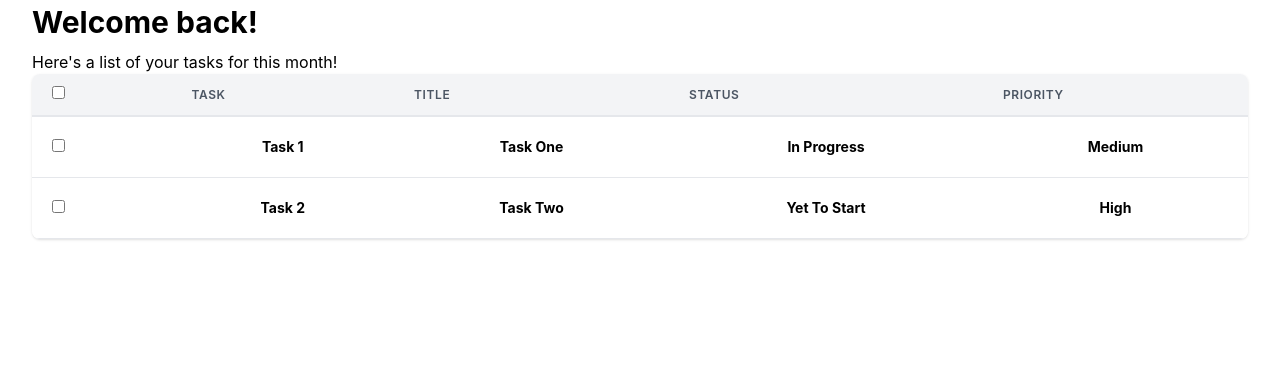
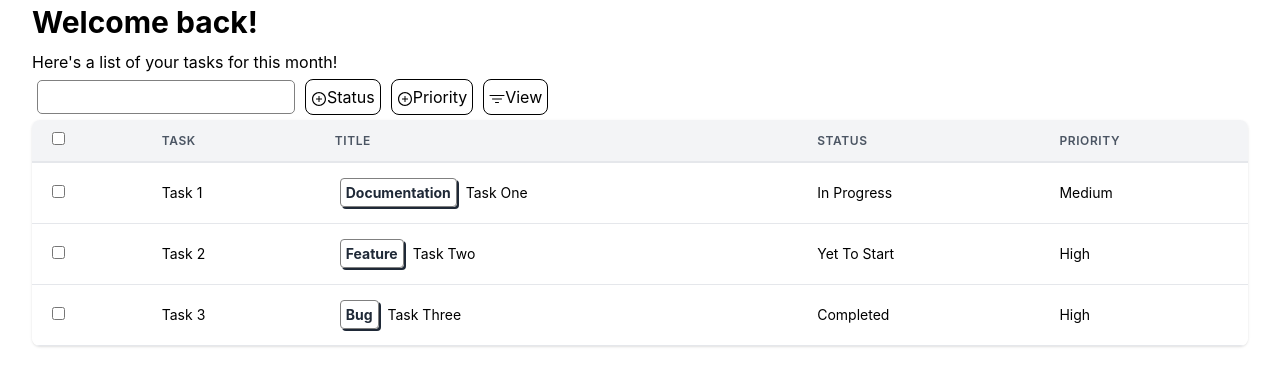
Before and after one commit to dchaitu/task_list, a React (Create React App) app: page / in a window 1280 px wide. Shown: the top 386 px of the page. Built offline with nearby package versions, Linux system fonts and the light colour scheme.

Commit message:
Adding Dropdrown Button

```diff
--- a/package.json
+++ b/package.json
@@ -12,6 +12,7 @@
     "lucide-react": "^0.424.0",
     "react": "^18.3.1",
     "react-dom": "^18.3.1",
+    "react-icons": "^5.3.0",
     "react-scripts": "5.0.1",
     "tailwind-merge": "^2.4.0",
     "tailwindcss-animate": "^1.0.7",
--- a/src/App.js
+++ b/src/App.js
@@ -2,22 +2,16 @@ import './App.css';
 import Task from "./components/Task/task";
 import {Component} from "react";
 import Header from "./components/Header/header";
+import Dropdown from "./components/Dropdown/dropdown";
 
-
-class App extends Component {
-
-  state = {
-    isIssueSelected:''
-  }
-  taskStatus = {"YET_TO_START": "Yet To Start",}
-  tableStyle = "px-5 py-3 border-b-2 border-gray-200 bg-gray-100 text-left text-xs font-semibold text-gray-600 uppercase tracking-wider"
-  tasks = [
+const tasks = [
       {
         "id":"1",
         "name": "Task 1",
         "title": "Task One",
         "status": "In Progress",
         "priority": "Medium",
+        "tag": "Documentation"
       },
       {
         "id":"2",
@@ -25,43 +19,73 @@ class App extends Component {
         "title": "Task Two",
         "status": "Yet To Start",
         "priority": "High",
+        "tag": "Feature"
+      },
+      {
+        "id":"3",
+        "name": "Task 3",
+        "title": "Task Three",
+        "status": "Completed",
+        "priority": "High",
+        "tag": "Bug"
       },
     ]
+class App extends Component {
 
-  rowStyle = { textDecoration: 'line-through' };
+  state = {
+    isIssueSelected:null,
+    searchInput: '',
+    currentTasks: tasks,
+    isViewOpen:false
+  }
 
-  getSelectedTask = () => {
-    console.log("Clicked")
+
+
+  getSelectedTask = (taskId) => {
     this.setState((prevState) => ({
-      isIssueSelected: !prevState.isIssueSelected,
+      isIssueSelected: prevState.isIssueSelected === taskId ? null : taskId ,
     }));
   };
 
-  // selectedTask = (id) => {
-  //     for( task in this.tasks)
-  //     {
-  //       if( id === task["id"])
-  //         return
-  //       (<tr className={this.rowStyle}>
-  //           <Task taskName={task["name"]} taskTitle={task["title"]} taskStatus={task["status"]}
-  //                 taskPriority={task["priority"]}/>
-  //         </tr>
-  //       )
-  //     }
-  // }
+
+  getFilteredTasks = (titleName) =>  {
+    this.setState(
+      {currentTasks: tasks.filter((task)=> task["title"].includes(titleName))})
+      console.log("currentTasks:-",this.state.currentTasks);
+
+    }
 
 
 
-  getTasks = () => this.tasks.map(task => (
-    <Task taskId={task["id"]} taskName={task["name"]} taskTitle={task["title"]} taskStatus={task["status"]}
-          taskPriority={task["priority"]} selectTask={this.getSelectedTask}/>
-  ))
+  showDropDownMenu = () =>{
+    this.setState((prevState) => ({isViewOpen : !prevState.isViewOpen}))
+    console.log("isViewOpen:-", this.state.isViewOpen);
+  }
+
+  getTasks = () => this.state.currentTasks.map(task => {
+    const isIssueSelected = this.state.isIssueSelected === task["id"];
+    console.log(this.state.currentTasks);
+    console.log("isIssueSelected ", isIssueSelected, task["id"]);
+    return(
+    <Task taskTag={task["tag"]} taskId={task["id"]} taskName={task["name"]} taskTitle={task["title"]} taskStatus={task["status"]}
+          taskPriority={task["priority"]} selectTask={() => this.getSelectedTask(task["id"])}
+          isIssueSelected={isIssueSelected}
+    />
+  )})
+  onChangeSearchInput = event => {
+    this.setState({
+      searchInput: event.target.value,
+    })
+    this.getFilteredTasks(this.state.searchInput);
+    //   console.log(this.state.searchInput);
+  }
 
 
   render() {
     return (
       <div>
-        <Header/>
+        <Header searchText={this.onChangeSearchInput} viewFilter={this.showDropDownMenu}/>
+        {this.state.isViewOpen && <Dropdown fieldOne="Title" fieldTwo="Status" fieldThree="Priority"/>}
         <div className="container mx-auto px-4 sm:px-8">
           <div className="min-w-full shadow rounded-lg overflow-hidden">
             <table className="min-w-full leading-normal">
--- /dev/null
+++ b/src/components/Dropdown/dropdown.css
@@ -0,0 +1,4 @@
+
+.dropdown {
+  position: relative;
+}
--- /dev/null
+++ b/src/components/Dropdown/dropdown.js
@@ -0,0 +1,16 @@
+import React from 'react';
+import './dropdown.css';
+
+const Dropdown = (props) => {
+  return (
+    <div className="flex flex-col dropdown">
+      <ul className='flex flex-col gap-4'>
+        <li>{props.fieldOne}</li>
+        <li>{props.fieldTwo}</li>
+        <li>{props.fieldThree}</li>
+      </ul>
+    </div>
+  )
+}
+
+export default Dropdown;
--- a/src/components/Header/header.css
+++ b/src/components/Header/header.css
@@ -3,3 +3,19 @@
   height: 50px;
   font-size: 30px;
 }
+
+.button{
+  background-color: transparent;
+  padding: 5px;
+  margin: 5px;
+  border-radius: 8px;
+  border: 1px solid black;
+
+}
+
+.text-box {
+  border: 1px solid gray;
+  border-radius: 5px;
+  margin: 5px;
+  padding: 4px;
+}
--- a/src/components/Header/header.js
+++ b/src/components/Header/header.js
@@ -1,12 +1,25 @@
 import './header.css';
 
+import { AiOutlinePlusCircle } from "react-icons/ai";
+import { IoFilterOutline } from "react-icons/io5";
 
-const Header = () => (
-  <div className="container mx-auto px-4 sm:px-8">
+
+
+const Header = (props) => {
+
+  const {searchText, viewFilter,} = props;
+
+  return(<div className="container mx-auto px-4 sm:px-8">
     <h1 className="header">
       <b>Welcome back!</b></h1>
     <p>Here's a list of your tasks for this month!</p>
-  </div>
-)
+    <input className="text-box" onChange={searchText} type="text"/>
+    <button className="button" type='button'><AiOutlinePlusCircle className="inline-block"/>Status</button>
+    <button className="button" type='button'><AiOutlinePlusCircle className="inline-block"/>Priority</button>
+    <button className="button" type='button' onClick={viewFilter}><IoFilterOutline className="inline-block"/>View</button>
+
+
+  </div>)
+}
 
 export default Header
--- a/src/components/Task/task.css
+++ b/src/components/Task/task.css
@@ -6,3 +6,18 @@
 .cross{
   text-decoration: line-through;
 }
+
+.line-through{
+  text-decoration: line-through;
+}
+
+.tag{
+  @apply text-gray-800 leading-tight;
+  font-weight: bold;
+  border-radius: 4px;
+  border: 1px solid grey;
+  box-shadow: 2px 2px;
+  padding: 5px;
+  margin: 5px;
+
+}
--- a/src/components/Task/task.js
+++ b/src/components/Task/task.js
@@ -1,6 +1,6 @@
 import './task.css'
 const Task = props => {
-  const {taskName, taskTitle, taskStatus, taskPriority,selectTask, isIssueSelected} = props
+  const {taskTag, taskName, taskTitle, taskStatus, taskPriority,selectTask, isIssueSelected} = props
     const styleName = isIssueSelected ? 'line-through' : '';
 
     return (
@@ -10,7 +10,7 @@ const Task = props => {
               <input type="checkbox" className="form-checkbox" onClick={selectTask}/>
           </td>
           <TableCell>{taskName}</TableCell>
-          <TableCell>{taskTitle}</TableCell>
+          <TableCell> <span className="tag">{taskTag}</span> {taskTitle}</TableCell>
           <TableCell>{taskStatus}</TableCell>
           <TableCell>{taskPriority}</TableCell>
       </tr>
@@ -22,5 +22,5 @@ const Task = props => {
 export default Task
 
 const TableCell = (props) => (
-    <th className="px-5 py-5 border-b border-gray-200 bg-white text-sm">{props.children}</th>
+    <td className="px-5 py-5 border-b border-gray-200 bg-white text-sm">{props.children}</td>
 )
```
Also changed, not shown: 1 other file (tests, documents, lock files or other folders).
